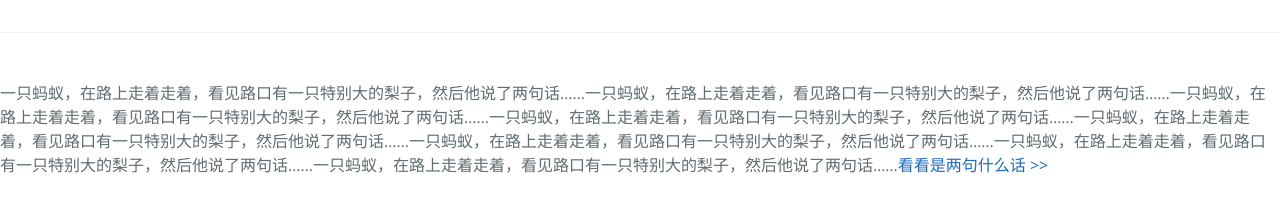
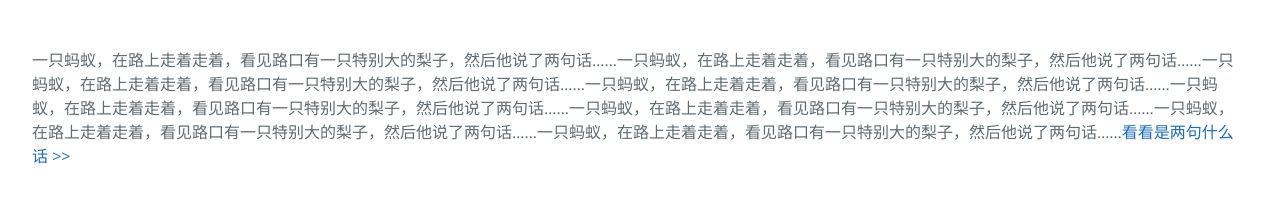
Before and after one commit to alipay123/love, a plain HTML site: page index.html in a window 1280 px wide. Drawn offline with nearby package versions, Linux system fonts and the light colour scheme.

Commit message:
Update index.html

```diff
--- a/index.html
+++ b/index.html
@@ -9,7 +9,7 @@
     <link rel="stylesheet" type="text/css" href="stylesheets/stylesheet.css" media="screen">
     <link rel="stylesheet" type="text/css" href="stylesheets/github-light.css" media="screen">
   </head>
-<section class="site-footer">
+<section class="site-footer2">
   <p>一只蚂蚁，在路上走着走着，看见路口有一只特别大的梨子，然后他说了两句话……一只蚂蚁，在路上走着走着，看见路口有一只特别大的梨子，然后他说了两句话……一只蚂蚁，在路上走着走着，看见路口有一只特别大的梨子，然后他说了两句话……一只蚂蚁，在路上走着走着，看见路口有一只特别大的梨子，然后他说了两句话……一只蚂蚁，在路上走着走着，看见路口有一只特别大的梨子，然后他说了两句话……一只蚂蚁，在路上走着走着，看见路口有一只特别大的梨子，然后他说了两句话……一只蚂蚁，在路上走着走着，看见路口有一只特别大的梨子，然后他说了两句话……一只蚂蚁，在路上走着走着，看见路口有一只特别大的梨子，然后他说了两句话……<a href="http://kx520.github.io/hello">看看是两句什么话 &gt;&gt;</a></p>
 </section>
 </html>
```
